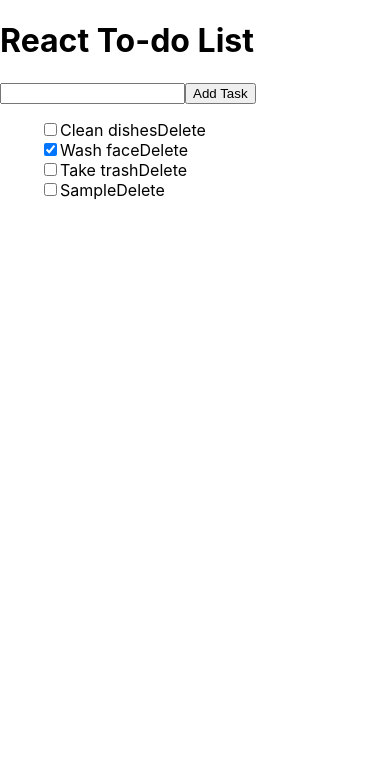
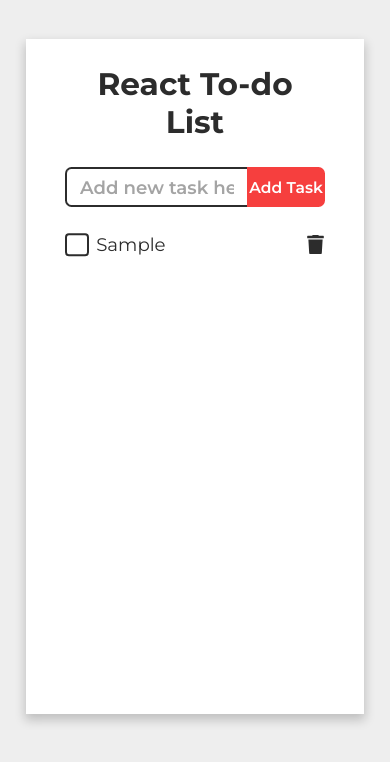
Before and after one commit to denzeltl/react-todo, a React app: page / in a window 390 px wide. Both pictures are taken after typing "Sample" into the empty fields and a click on the button "Add Task". Built offline with nearby package versions, Linux system fonts and the light colour scheme.

Commit message:
Finish project

```diff
--- a/package.json
+++ b/package.json
@@ -6,6 +6,7 @@
         "@testing-library/jest-dom": "^4.2.4",
         "@testing-library/react": "^9.5.0",
         "@testing-library/user-event": "^7.2.1",
+        "node-sass": "^4.14.1",
         "react": "^16.13.1",
         "react-dom": "^16.13.1",
         "react-scripts": "3.4.1",
--- a/public/index.html
+++ b/public/index.html
@@ -5,10 +5,10 @@
         <meta name="viewport" content="width=device-width, initial-scale=1" />
         <meta name="theme-color" content="#000000" />
         <meta name="description" content="Web site created using create-react-app" />
+        <link href="https://fonts.googleapis.com/css2?family=Montserrat:ital,wght@0,400;0,600;0,700;1,400&display=swap" rel="stylesheet" />
         <title>React To-Do List</title>
     </head>
     <body>
-        <noscript>You need to enable JavaScript to run this app.</noscript>
         <div id="root"></div>
     </body>
 </html>
--- a/src/Components/App.js
+++ b/src/Components/App.js
@@ -1,4 +1,5 @@
 import React from 'react';
+import Header from './Header';
 import TodoForm from './TodoForm';
 import TodoList from './TodoList';
 import { TodoDataContextProvider } from '../Context/TodoDataContext';
@@ -7,7 +8,7 @@ function App() {
     return (
         <TodoDataContextProvider>
             <div className="app-container">
-                <h1>React To-do List</h1>
+                <Header />
                 <TodoForm />
                 <TodoList />
             </div>
--- /dev/null
+++ b/src/Components/Header.js
@@ -0,0 +1,7 @@
+import React from 'react';
+
+function Header() {
+    return <h1 className="heading">React To-do List</h1>;
+}
+
+export default Header;
--- a/src/Components/ListItem.js
+++ b/src/Components/ListItem.js
@@ -10,7 +10,7 @@ const ListItem = ({ task, handleChange }) => {
         <li className={task.completed ? 'list-item is-completed' : 'list-item'}>
             <input type="checkbox" name="item" id={task.id} checked={task.completed} onChange={() => handleChange(task.id)} />
             <label htmlFor={task.id}>{task.task}</label>
-            <span onClick={handleClick}>Delete</span>
+            <span onClick={handleClick}></span>
         </li>
     );
 };
--- a/src/Components/TodoForm.js
+++ b/src/Components/TodoForm.js
@@ -14,8 +14,8 @@ function TodoForm() {
     }
 
     return (
-        <form onSubmit={handleSubmit}>
-            <input type="text" value={text} onChange={handleChange} />
+        <form className="form" onSubmit={handleSubmit}>
+            <input placeholder="Add new task here..." type="text" value={text} onChange={handleChange} />
             <button type="submit">Add Task</button>
         </form>
     );
--- a/src/Components/TodoList.js
+++ b/src/Components/TodoList.js
@@ -18,11 +18,17 @@ function TodoList() {
         );
     }
     return (
-        <ul className="list">
-            {tasks.map((task) => (
-                <ListItem key={task.id} task={task} handleChange={handleChange} />
-            ))}
-        </ul>
+        <div>
+            {tasks.length ? (
+                <ul className="list">
+                    {tasks.map((task) => (
+                        <ListItem key={task.id} task={task} handleChange={handleChange} />
+                    ))}
+                </ul>
+            ) : (
+                <p className="no-tasks">No Tasks</p>
+            )}
+        </div>
     );
 }
 
--- a/src/Context/TodoDataContext.js
+++ b/src/Context/TodoDataContext.js
@@ -4,23 +4,7 @@ import { v4 as uuidv4 } from 'uuid';
 export const TodoDataContext = createContext();
 
 export const TodoDataContextProvider = ({ children }) => {
-    const [tasks, setTasks] = useState([
-        {
-            id: 1,
-            task: 'Clean dishes',
-            completed: false,
-        },
-        {
-            id: 2,
-            task: 'Wash face',
-            completed: true,
-        },
-        {
-            id: 3,
-            task: 'Take trash',
-            completed: false,
-        },
-    ]);
+    const [tasks, setTasks] = useState([]);
     function addTask(text) {
         if (text) {
             setTasks([...tasks, { id: uuidv4(), task: text, completed: false }]);
--- a/src/index.js
+++ b/src/index.js
@@ -1,6 +1,6 @@
 import React from 'react';
 import ReactDOM from 'react-dom';
-import './index.css';
+import './index.scss';
 import App from './Components/App';
 
 ReactDOM.render(
--- /dev/null
+++ b/src/index.scss
@@ -0,0 +1,196 @@
+* {
+    padding: 0;
+    margin: 0;
+    box-sizing: border-box;
+}
+
+html {
+    font-size: 16px;
+}
+
+body {
+    font-family: 'Montserrat', sans-serif;
+}
+
+#root {
+    min-height: 100vh;
+    background: #eee;
+    color: #2c2c2c;
+    padding: 5rem 0;
+}
+
+.app-container {
+    width: 60rem;
+    min-height: 30rem;
+    margin: auto;
+    background: #fff;
+    box-shadow: 0 5px 10px 1px rgba(0, 0, 0, 0.2);
+    padding: 2rem 5rem;
+}
+
+.heading {
+    font-size: 2.4rem;
+    text-align: center;
+    padding: 0 0 2rem;
+}
+
+.form {
+    margin: 0 auto 2rem;
+    display: flex;
+    input {
+        width: 70%;
+        font-size: 1.4rem;
+        padding: 0.5rem 1rem;
+        border: 2px solid #2c2c2c;
+        border-right: 0;
+        border-radius: 0.5rem 0 0 0.5rem;
+        outline: none;
+        transition: all 0.2s;
+        font-family: 'Montserrat', sans-serif;
+        font-weight: 600;
+        &:focus {
+            border: 2px solid #f63f3e;
+            border-right: 0;
+            box-shadow: 0 0 7px rgba(246, 63, 62, 0.6);
+        }
+        &::placeholder {
+            color: #a4a4a4;
+        }
+    }
+    button {
+        border-radius: 0 0.5rem 0.5rem 0;
+        flex: 1;
+        border: 2px solid #f63f3e;
+        background: #f63f3e;
+        cursor: pointer;
+        color: #fff;
+        font-size: 1.2rem;
+        transition: all 0.2s;
+        font-family: 'Montserrat', sans-serif;
+        font-weight: 600;
+        &:hover {
+            background: #fff;
+            color: #f63f3e;
+        }
+        &:focus {
+            outline: 0;
+        }
+    }
+}
+
+.no-tasks {
+    font-size: 1.4rem;
+    text-align: center;
+    color: #a4a4a4;
+}
+
+.list {
+    list-style: none;
+    font-size: 1.4rem;
+    &-item {
+        margin-bottom: 1rem;
+        padding-left: 2.4rem;
+        display: flex;
+        align-items: center;
+        justify-content: space-between;
+        &.is-completed {
+            font-style: italic;
+            color: #a4a4a4;
+            text-decoration: line-through;
+        }
+        input {
+            position: absolute;
+            opacity: 0;
+
+            & + label {
+                position: relative;
+                cursor: pointer;
+                padding: 0;
+            }
+
+            & + label:before {
+                content: '';
+                display: inline-block;
+                position: absolute;
+                left: -2.4rem;
+                top: 50%;
+                transform: translateY(-50%);
+                width: 1.5rem;
+                height: 1.5rem;
+                border: 2px solid #2c2c2c;
+                border-radius: 0.3rem;
+                transition: background 0.2s, border 0.2s;
+            }
+
+            &:hover + label:before {
+                box-shadow: 0 0 5px 2px rgba(0, 0, 0, 0.2);
+            }
+
+            &:checked + label:before {
+                background: #f63f3e;
+                border: 2px solid #f63f3e;
+            }
+
+            &:checked + label:after {
+                content: '';
+                position: absolute;
+                left: -2.05rem;
+                top: 50%;
+                transform: translateY(-50%);
+                background: white;
+                width: 1rem;
+                height: 1rem;
+                background: url('./img/check-solid.svg') no-repeat center;
+                background-size: contain;
+                transition: all 0.1s;
+            }
+        }
+        span {
+            background: url('./img/trash-solid.svg') no-repeat center;
+            background-size: contain;
+            width: 1.4rem;
+            height: 1.4rem;
+            cursor: pointer;
+            transition: all 0.2s;
+            &:hover {
+                background: url('./img/trash-solid-red.svg') no-repeat center;
+            }
+        }
+    }
+}
+
+/* Media Queries */
+@media screen and (max-width: 1060px) {
+    html {
+        font-size: 14px;
+    }
+
+    .app-container {
+        width: 60rem;
+        min-height: 40rem;
+        padding: 3rem 5rem;
+    }
+}
+
+@media screen and (max-width: 920px) {
+    .app-container {
+        width: 40rem;
+        min-height: 40rem;
+    }
+}
+
+@media screen and (max-width: 660px) {
+    html {
+        font-size: 13px;
+    }
+
+    #root {
+        padding: 3rem 2rem;
+    }
+
+    .app-container {
+        width: 100%;
+        min-height: 100vh - 20vh;
+        padding: 2rem 3rem;
+    }
+}
```
Also changed, not shown: src/img/check-solid.svg (added), src/img/trash-solid-red.svg (added), src/img/trash-solid.svg (added), src/index.css (deleted), 2 other files. Lines whose indentation alone changed are shown as unchanged.
